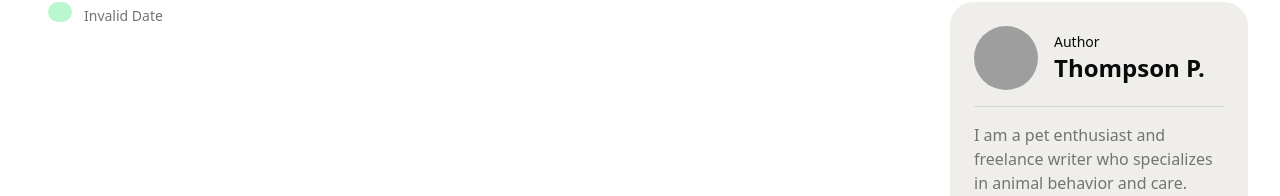
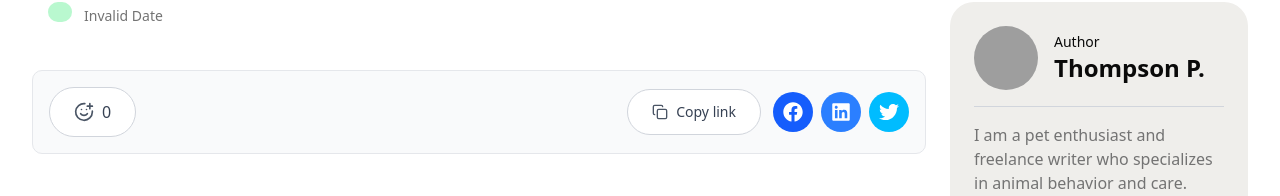
Before and after one commit to leoshingkung1122/LeoShin-Blog-App, a React (Vite) app: page /post/1 in a window 1280 px wide. Shown: the part 756-952 px from the top of the page. Built offline with nearby package versions, Linux system fonts and the light colour scheme; no server answers; grey boxes are pictures that could not be loaded.

Commit message:
feat: add Share component for social media sharing and likes display in ViewPost

```diff
--- /dev/null
+++ b/src/components/ui/Share.tsx
@@ -0,0 +1,63 @@
+import { SmilePlus, Copy } from "lucide-react";
+import { FaFacebook, FaLinkedin, FaTwitter } from "react-icons/fa";
+
+function Share({ likesAmount }: { likesAmount: number }) {
+    const shareLink = encodeURI(window.location.href);
+
+    return (
+      <div className="flex flex-col space-y-3 sm:flex-row sm:items-center sm:justify-between sm:space-y-0 bg-gray-50 p-4 rounded-lg border border-gray-200 mx-auto ">
+        {/* Likes Button */}
+        <button className="w-full sm:w-auto flex items-center justify-center space-x-2 bg-white px-6 py-3 rounded-full border border-gray-300 hover:bg-gray-50 transition-colors">
+          <SmilePlus className="w-5 h-5 text-gray-600" />
+          <span className="text-gray-700 font-medium">
+            {likesAmount}
+          </span>
+        </button>
+
+        {/* Share Buttons */}
+        <div className="flex items-center justify-between sm:justify-start sm:space-x-3">
+          {/* Copy Link Button */}
+          <button
+            onClick={() => {
+              navigator.clipboard.writeText(shareLink);
+            }}
+            className="flex items-center space-x-2 bg-white px-6 py-3 rounded-full border border-gray-300 hover:bg-gray-50 transition-colors"
+          >
+            <Copy className="w-4 h-4 text-gray-600" />
+            <span className="text-gray-700 font-medium text-sm">
+              Copy link
+            </span>
+          </button>
+
+          {/* Social Media Icons */}
+          <div className="flex items-center space-x-2">
+            <a
+              href={`https://www.facebook.com/share.php?u=${shareLink}`}
+              target="_blank"
+              className="w-10 h-10 bg-blue-600 rounded-full flex items-center justify-center hover:bg-blue-700 transition-colors"
+            >
+              <FaFacebook className="w-5 h-5 text-white" />
+            </a>
+
+            <a
+              href={`https://www.linkedin.com/sharing/share-offsite/?url=${shareLink}`}
+              target="_blank"
+              className="w-10 h-10 bg-blue-500 rounded-full flex items-center justify-center hover:bg-blue-600 transition-colors"
+            >
+              <FaLinkedin className="w-5 h-5 text-white" />
+            </a>
+
+            <a
+              href={`https://www.twitter.com/share?&url=${shareLink}`}
+              target="_blank"
+              className="w-10 h-10 bg-sky-400 rounded-full flex items-center justify-center hover:bg-sky-500 transition-colors"
+            >
+              <FaTwitter className="w-5 h-5 text-white" />
+            </a>
+          </div>
+        </div>
+      </div>
+    );
+  }
+
+export default Share;
--- a/src/components/ui/ViewPost.tsx
+++ b/src/components/ui/ViewPost.tsx
@@ -4,6 +4,7 @@ import axios from "axios";
 import LoadingScreen from "./LoadingScreen";
 import ReactMarkdown from "react-markdown";
 import AuthorBio from "./AuthorBio";
+import Share from "./Share";
 
 function ViewPost() {
   const [img, setImg] = useState("");
@@ -12,7 +13,7 @@ function ViewPost() {
   const [description, setDescription] = useState("");
   const [category, setCategory] = useState("");
   const [content, setContent] = useState("");
-  /*const [likes, setLikes] = useState(0);*/
+  const [likes, setLikes] = useState(0);
   const [isLoading, setIsLoading] = useState(false);
   const { postId } = useParams();
 
@@ -80,6 +81,7 @@ function ViewPost() {
           <div className="xl:hidden px-4">
             <AuthorBio />
           </div>
+          <Share likesAmount={likes} />
 
 
         </div>
```
